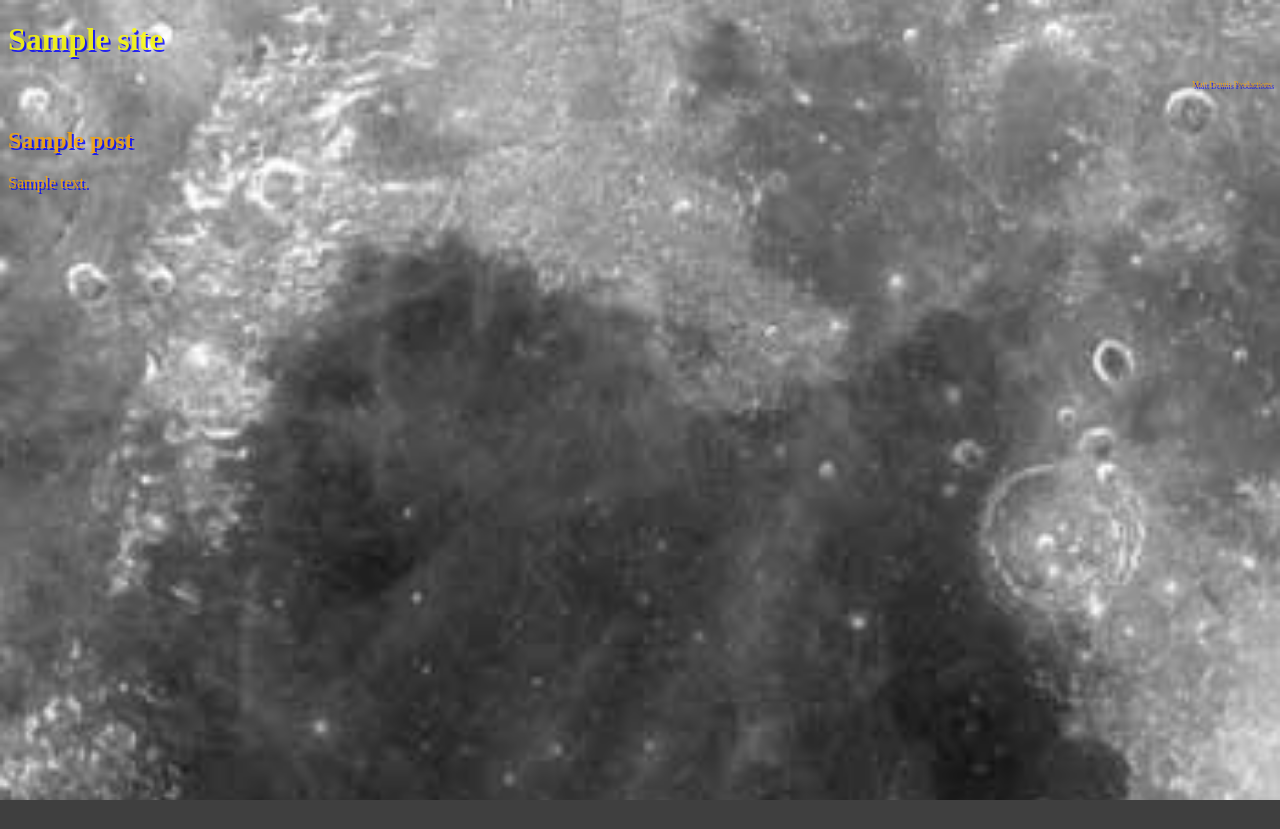
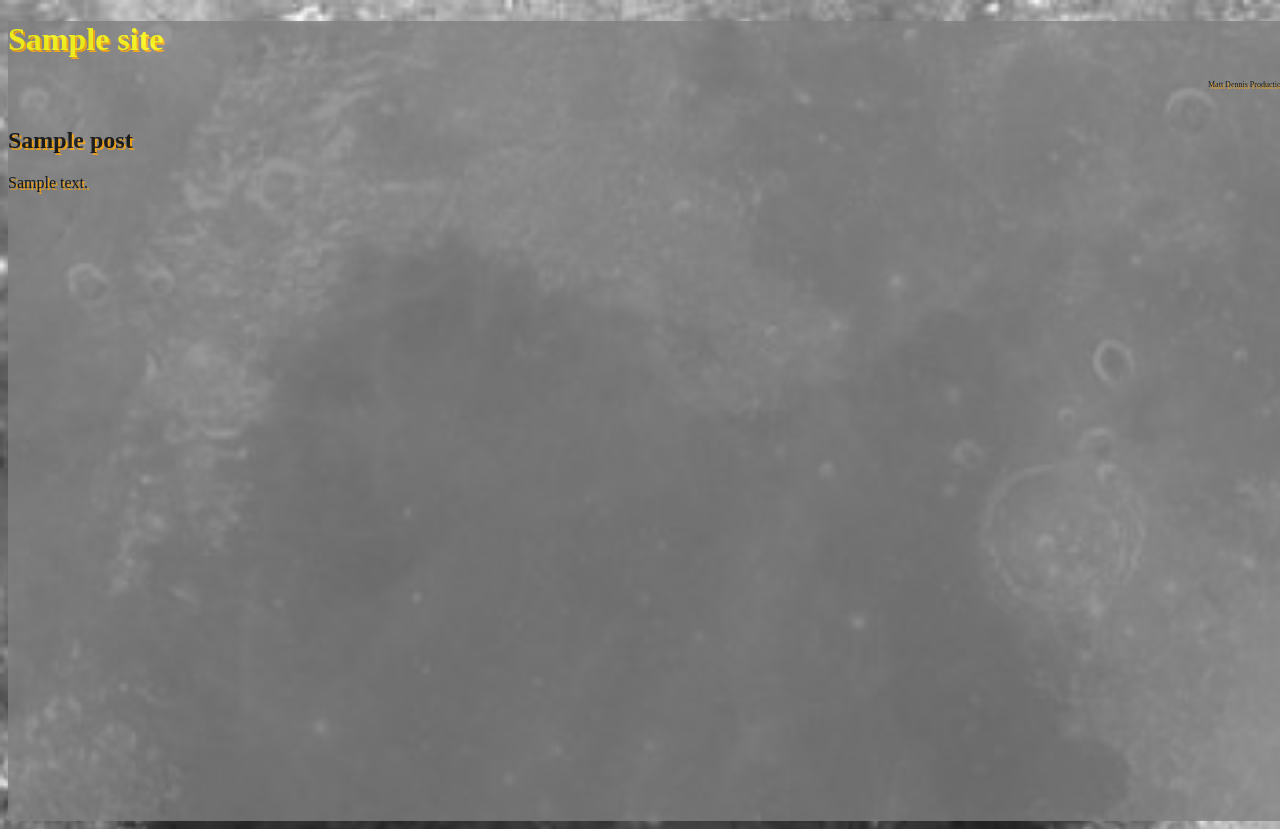
Before and after one commit to MatthiasLiszt/FSWD40-wordpress-day1, a WordPress theme: template ourTheme/index.php in a window 1280 px wide. Before the commit the page ends 800 px from the top, so only its background shows below. Run offline with PHP 8.4 and a stand-in for WordPress, Linux system fonts and the light colour scheme; the site name, menu and one post (Sample post) are stand-ins, and other content is empty.

Commit message:
readable css

```diff
--- a/ourTheme/index.php
+++ b/ourTheme/index.php
@@ -24,13 +24,17 @@ body
   background-image: url('<?php echo get_bloginfo( 'template_directory' );?>/img/Mserentatis.jpg');
   background-repeat: no-repeat;
   background-size: cover;
+  background-color: hsla(89, 43%, 51%, 0.3);
 
  }
 .wrapper
  {
   opacity: 0.8;
-  color: orange;
-  text-shadow: 2px 2px blue;
+  color: black;
+  text-shadow: 2px 2px orange;
+  background-color: #808080;;
+  width:100vw;
+  height: 100vh;
  }
 </style>
 <body>
```
